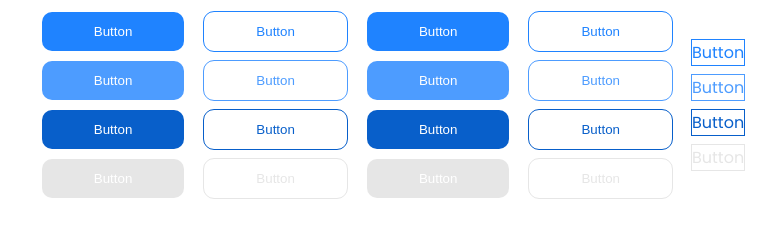
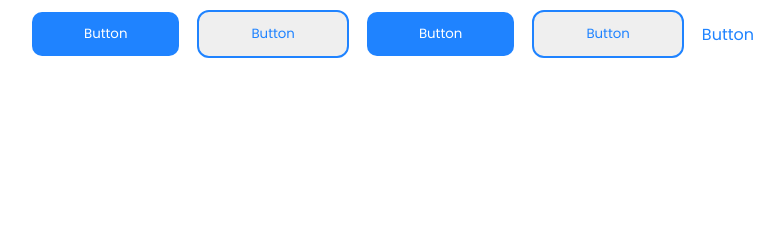
Before and after one commit to mgarper/ID3_Wakkos, a plain HTML site: page ejer4/buttons.html in a window 1280 px wide. Shown: the whole page, without its empty margins (247-1031 px from the left). Drawn offline with Linux system fonts and the light colour scheme.

Commit message:
some fixes

```diff
--- a/ejer4/buttons.css
+++ b/ejer4/buttons.css
@@ -4,66 +4,80 @@
 
 body {
     margin: 0 auto;
-    font-family: 'Poppins', sans-serif;
 }
 
 .grid {
-    display: flex; /* Alinea las columnas en fila */
-    gap: 20px; /* Espacio entre columnas */
+    display: flex;
+    gap: 20px;
     padding: 12px 12px 12px 12px;
     justify-content: center;
     align-items: center;
 }
 
-.column {
-    display: flex;
-    flex-direction: column;
-    gap: 10px;
+.font {
+    font-family: 'Poppins', sans-serif;
 }
 
 .btn {
     padding: 12px 52px 12px 52px;
     border-radius: 10px;
     border: none;
+    cursor: pointer;
+    transition: background-color 0.2s ease-in;
 }
 
-.white {
+.btn--primary {
     color: white;
-    background-color: white
-}
+    background-color: #1F83FF;
 
-.main--default-blue {
-    background-color: #1F83FF;
-}
-
-.main--hover-blue {
+    &:hover {
         background-color: #4D9CFF;
     }
 
-.main--click-blue {
+    &:active {
         background-color: #085FCA;
     }
 
-.main--disabled {
-    background-color: #E6E6E6
+    &:disabled {
+        background-color: #E6E6E6;
+    }
 }
 
-.secondary--default-blue {
-    outline: 1px solid #1F83FF;
+.btn--secondary {
+    outline: 2px solid #1F83FF;
     color: #1F83FF;
-}
 
-.secondary--hover-blue {
-    outline: 1px solid #4D9CFF;
+    &:hover {
+        outline: 2px solid #4D9CFF;
         color: #4D9CFF;
     }
 
-.secondary--click-blue {
-    outline: 1px solid #085FCA;
+    &:active {
+        outline: 2px solid #085FCA;
         color: #085FCA;
     }
 
-.secondary--disabled {
-    outline: 1px solid #E6E6E6;
-    color: #E6E6E6
+    &:disabled {
+        outline: 2px solid #E6E6E6;
+        color: #E6E6E6;
     }
+}
+
+.text-link {
+    color: #1F83FF;
+    text-decoration: none;
+    cursor: pointer;
+    transition: background-color 0.2s ease-in;
+
+    &:hover {
+        color: #4D9CFF;
+    }
+
+    &:active {
+        color: #085FCA;
+    }
+
+    &:disabled {
+        color: #E6E6E6;
+    }
+}
--- a/ejer4/buttons.html
+++ b/ejer4/buttons.html
@@ -11,36 +11,11 @@
 </head>
 <body>
     <div class="grid">
-        <div class="column">
-            <button class="btn white main--default-blue">Button</button>
-            <button class="btn white main--hover-blue">Button</button>
-            <button class="btn white main--click-blue">Button</button>
-            <button class="btn white main--disabled">Button</button>
-        </div>
-        <div class="column">
-            <button class="btn white secondary--default-blue">Button</button>
-            <button class="btn white secondary--hover-blue">Button</button>
-            <button class="btn white secondary--click-blue">Button</button>
-            <button class="btn white secondary--disabled">Button</button>
-        </div>
-        <div class="column">
-            <button class="btn white main--default-blue">Button</button>
-            <button class="btn white main--hover-blue">Button</button>
-            <button class="btn white main--click-blue">Button</button>
-            <button class="btn white main--disabled">Button</button>
-        </div>
-        <div class="column">
-            <button class="btn white secondary--default-blue">Button</button>
-            <button class="btn white secondary--hover-blue">Button</button>
-            <button class="btn white secondary--click-blue">Button</button>
-            <button class="btn white secondary--disabled">Button</button>
-        </div>
-        <div class="column">
-            <a class="white secondary--default-blue">Button</a>
-            <a class="white secondary--hover-blue">Button</a>
-            <a class="white secondary--click-blue">Button</a>
-            <a class="white secondary--disabled">Button</a>
-        </div>
+        <button class="font btn btn--primary">Button</button>
+        <button class="font btn btn--secondary">Button</button>
+        <button class="font btn btn--primary">Button</button>
+        <button class="font btn btn--secondary">Button</button>
+        <a href="" class="font text-link">Button</a>
     </div>
 </body>
 </html>
```
Lines whose indentation alone changed are shown as unchanged.
